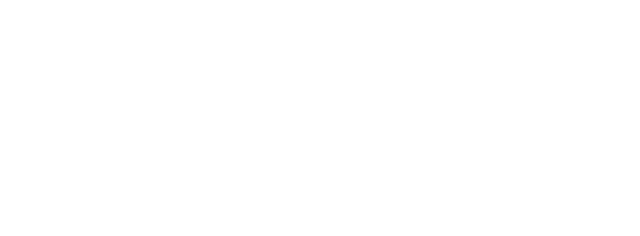
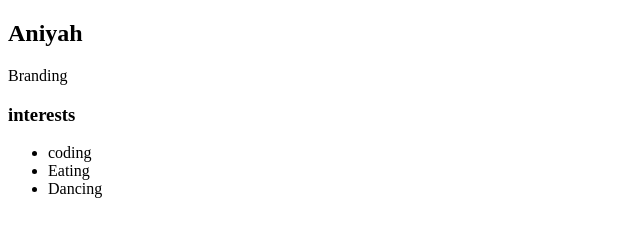
Before and after one commit to aniyahtashyre/aniyahtashyre.github.io, a plain HTML site: page index.html in a window 1280 px wide. Shown: the whole page, without its empty margins (0-640 px from the left). Drawn offline with Linux system fonts and the light colour scheme.

Commit message:
completed first website todo 6

```diff
--- a/index.html
+++ b/index.html
@@ -1,13 +1,36 @@
 <!DOCTYPE html>
 <html>
   <head>
-    <title>CHANGE ME</title>
+    <title>Niyah's brand</title>
   </head>
 
   <body>
     <!-- All content goes here -->
-    <div id="all-contents">
+  <div id="all-contents">
+      <nav>
 
-    </div>
+        </ul>
+        </nav>
+      <main>
+        <!--Sidebar section-->
+          <div class="sidebar">
+             <img="sidebar-img" src"https://www.google.com/url?sa=i&url=https%3A%2F%2Fwww.malinamalkani.com%2Fblog%2Fnutrition-for-dancers-fueling-your-young-performer&psig=AOvVaw08Y05FfL3kqoynm8Qjkm7X&ust=1757089802537000&source=images&cd=vfe&opi=89978449&ved=0CBYQjRxqFwoTCPCpt97Dv48DFQAAAAAdAAAAABAE">
+          </div>
+           <!--Content section-->
+           <div class="content">
+             <h2>Aniyah</h2>
+             <p>Branding</p>
+             <!--Interests section-->
+             <div id="interests">
+               <h3>interests</h3>
+               <ul>
+                <li>coding</li>
+                <Li>Eating</Li>
+                <li>Dancing</li>
+               </ul>
+             </div>
+          </div>
+       </main>
+  </div>
   </body>
 </html>
```
